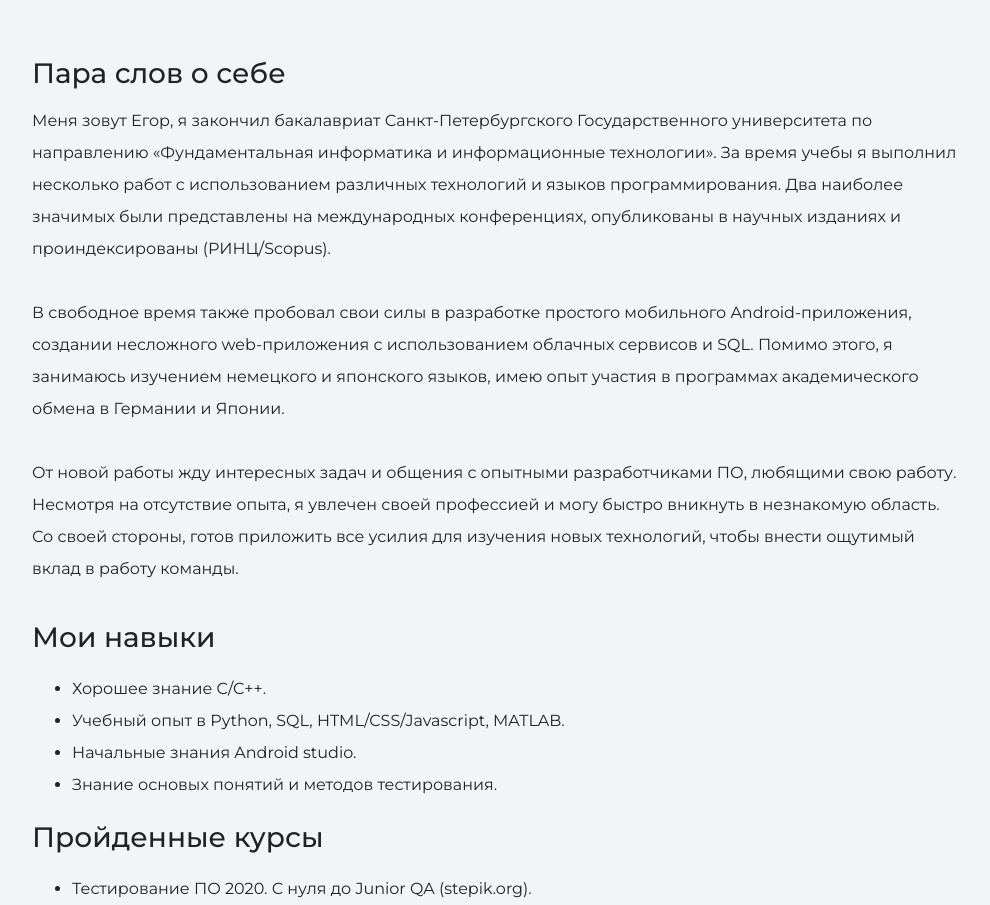
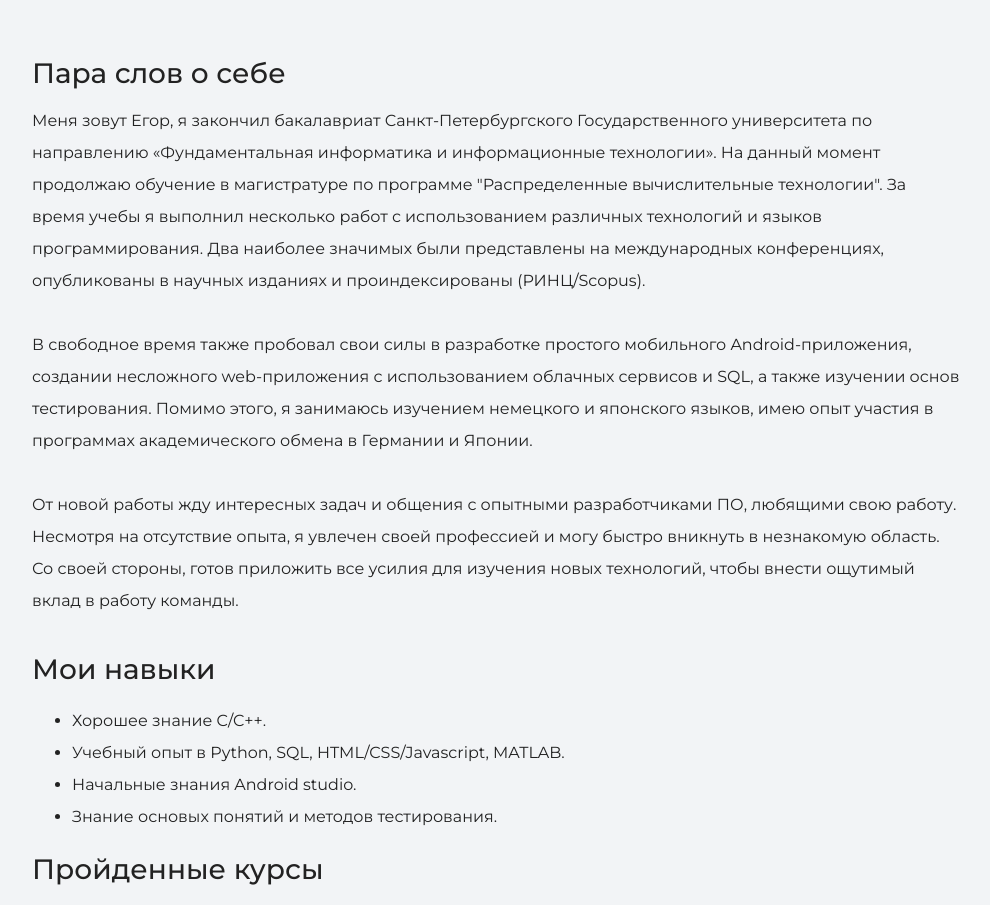
Before and after one commit to 8-lines/my-portfolio, a plain HTML site: page index.html in a window 1280 px wide. Shown: the part 1082-1987 px from the top of the page, without its empty margins (144-1134 px from the left). Drawn offline with nearby package versions, Linux system fonts and the light colour scheme.

Commit message:
Version 1.23
Minor text fixes

```diff
--- a/index.html
+++ b/index.html
@@ -32,10 +32,10 @@
 
       <h3>Пара слов о себе</h3>
       <p>
-        Меня зовут Егор, я закончил бакалавриат Санкт-Петербургского Государственного университета по направлению «Фундаментальная информатика и информационные технологии». За время учебы я выполнил несколько работ с использованием различных технологий и языков программирования. Два наиболее значимых были представлены на международных конференциях, опубликованы в научных изданиях и проиндексированы (РИНЦ/Scopus).
+        Меня зовут Егор, я закончил бакалавриат Санкт-Петербургского Государственного университета по направлению «Фундаментальная информатика и информационные технологии». На данный момент продолжаю обучение в магистратуре по программе "Распределенные вычислительные технологии". За время учебы я выполнил несколько работ с использованием различных технологий и языков программирования. Два наиболее значимых были представлены на международных конференциях, опубликованы в научных изданиях и проиндексированы (РИНЦ/Scopus).
       </p>
       <p>
-        В свободное время также пробовал свои силы в разработке простого мобильного Android-приложения, создании несложного web-приложения с использованием облачных сервисов и SQL. Помимо этого, я занимаюсь изучением немецкого и японского языков, имею опыт участия в программах академического обмена в Германии и Японии.
+        В свободное время также пробовал свои силы в разработке простого мобильного Android-приложения, создании несложного web-приложения с использованием облачных сервисов и SQL, а также изучении основ тестирования. Помимо этого, я занимаюсь изучением немецкого и японского языков, имею опыт участия в программах академического обмена в Германии и Японии.
       </p>
       <p>
         От новой работы жду интересных задач и общения с опытными разработчиками ПО, любящими свою работу. Несмотря на отсутствие опыта, я увлечен своей профессией и могу быстро вникнуть в незнакомую область. Со своей стороны, готов приложить все усилия для изучения новых технологий, чтобы внести ощутимый вклад в работу команды.
```
